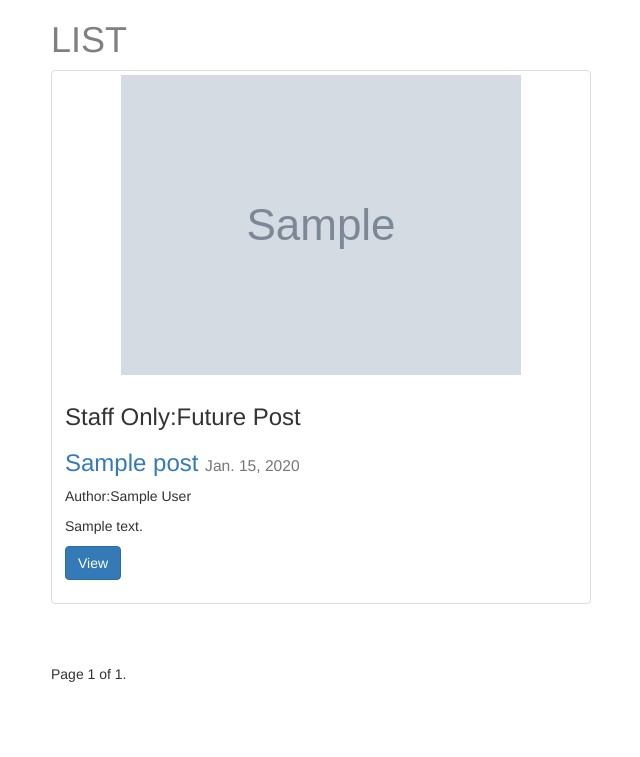
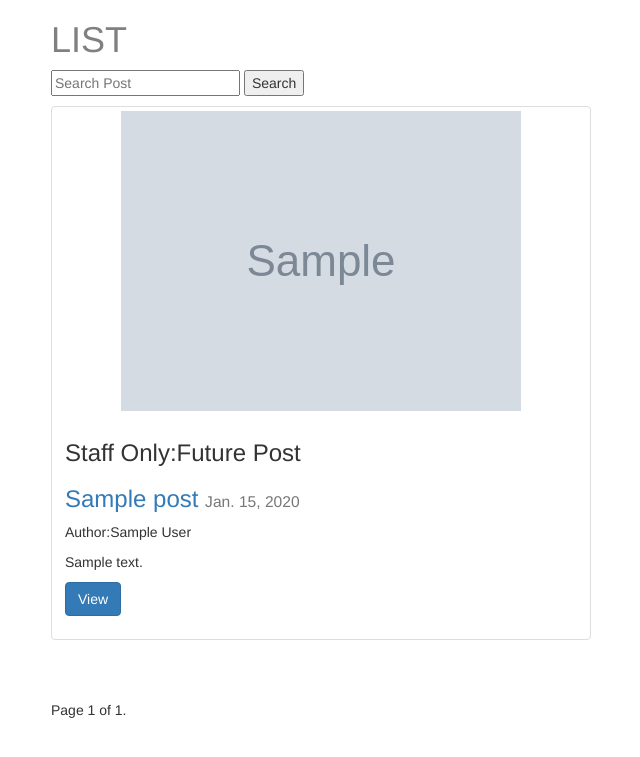
Before and after one commit to deadlyhallows/product-based, a Django app: page /posts/ in a window 1280 px wide. Shown: the top 757 px of the page, without its empty margins (319-959 px from the left). Run offline with Django 3.2, Linux system fonts and the light colour scheme; a user stored in the database is signed in; tables that the repository leaves empty hold one stand-in row (values such as "Sample post"); grey boxes marked "Sample" are stand-in pictures; some libraries are stand-ins or nearby versions.

Commit message:
fixed css of search form,added draft and publish search post feature.

```diff
--- a/posts/static/css/base.css
+++ b/posts/static/css/base.css
@@ -7,6 +7,4 @@ small{
 
 form {
     width: 500px;
-    margin: auto;
-    border: 2px solid #777;
     padding: 20px;}
--- a/posts/templates/posts/post_list.html
+++ b/posts/templates/posts/post_list.html
@@ -1,11 +1,17 @@
 {% extends "posts/base.html" %}
 
 {% block content %}
-<div class='col-sm-6 col-sm-offset-3'>
-<h1>{{ title }}</h1>
+<div class='col-sm-6 col-sm-offset-3 abcd'>
+
+    <h1>{{ title }}</h1>
+
+    <form method="GET" action="" style="border:0; padding:0; padding-bottom:10px; margin:0 ">
+        <input type="text" name="q" placeholder="Search Post" value = "{{ request.GET.q }}"/>
+        <input type="submit" value="Search" />
+    </form>
+
     {% for obj1 in object_list %}
     <div class="row">
-
         <div class="col-sm-12 abc">
             <div class="thumbnail">
                 {% if obj1.image %}
@@ -13,14 +19,13 @@
                 {% endif %}
              <div class="caption">
                  {% if obj1.draft %} <h3>Staff Only:Draft</h3> {%  endif  %} {% if obj1.publish > today %}<h3>Staff Only:Future Post</h3>{% endif %}
-                <h3><a href=" {{ obj.get_absolute_url }} ">{{ obj1.title }} <small>{{ obj1.publish }}</small></a></h3>
+                 <h3><a href=" {{ obj.get_absolute_url }} ">{{ obj1.title }} <small>{{ obj1.publish }}</small></a></h3>
                  {% if obj1.user.get_full_name %}<p>Author:{{ obj1.user.get_full_name }}</p>{% endif %}
                 <p>{{ obj1.content |linebreaks|truncatechars:120}}</p>
                  <p><a href="{% url "posts:detail" slug=obj1.slug %}" class="btn btn-primary" role="button">View</a></p>
              </div>
-
             </div>
-        <br>
+            <br>
         </div>
     </div>
     {% endfor %}
@@ -29,7 +34,7 @@
     <span class="step-links">
         {% if object_list.has_previous %}
             <a href="?{{ page_change_var }}=1">&laquo; first</a>
-            <a href="?{{ page_change_var }}={{ object_list.previous_page_number }}">previous</a>
+            <a href="?{{ page_change_var }}={{ object_list.previous_page_number }} {% if request.GET.q %}&q={{ request.GET.q }}{% endif %}">previous</a>
         {% endif %}
 
         <span class="current">
@@ -37,13 +42,10 @@
         </span>
 
         {% if object_list.has_next %}
-            <a href="?{{ page_change_var }}={{ object_list.next_page_number }}">next</a>
-            <a href="?{{ page_change_var }}={{ object_list.paginator.num_pages }}">last &raquo;</a>
+            <a href="?{{ page_change_var }}={{ object_list.next_page_number }} {% if request.GET.q %}&q={{ request.GET.q }}{% endif %}">next</a>
+            <a href="?{{ page_change_var }}={{ object_list.paginator.num_pages }} ">last &raquo;</a>
         {% endif %}
     </span>
 </div>
-
-
-
 </div>
 {% endblock content %}
--- a/posts/views.py
+++ b/posts/views.py
@@ -6,7 +6,7 @@ from django.core.paginator import Paginator, EmptyPage, PageNotAnInteger
 from .models import Post
 from django.contrib import messages
 from .forms import PostForm
-
+from django.db.models import Q
 # Create your views here.
 
 def post_create(request):
@@ -36,6 +36,14 @@ def post_list(request):
     if request.user.is_authenticated:
         queryset_list=Post.objects.all()
     #.order_by("-timestamp")
+    # type=input,value=output in form
+    query = request.GET.get("q")
+    if query:
+        queryset_list = queryset_list.filter( Q(title__icontains=query)|
+                                              Q(content__icontains=query)|
+                                              Q(user__first_name__icontains=query)|
+                                              Q(user__last_name__icontains=query)
+                                              ).distinct()
     paginator = Paginator(queryset_list, 5)
     page_change_var = 'page'  #change=request
     page = request.GET.get(page_change_var)
--- a/product/settings.py
+++ b/product/settings.py
@@ -121,7 +121,7 @@ USE_TZ = True
 
 STATIC_URL = '/static/'
 STATIC_DIR = [os.path.join(BASE_DIR, "posts/static"),]
-STATIC_ROOT = os.path.join(os.path.dirname(BASE_DIR), 'static_cdn', 'static_root')
+STATIC_ROOT = os.path.join(os.path.dirname(BASE_DIR), 'static_cdn')
 
 MEDIA_URL = '/media/'
 MEDIA_ROOT = os.path.join(os.path.dirname(BASE_DIR), 'media_cdn')
```
